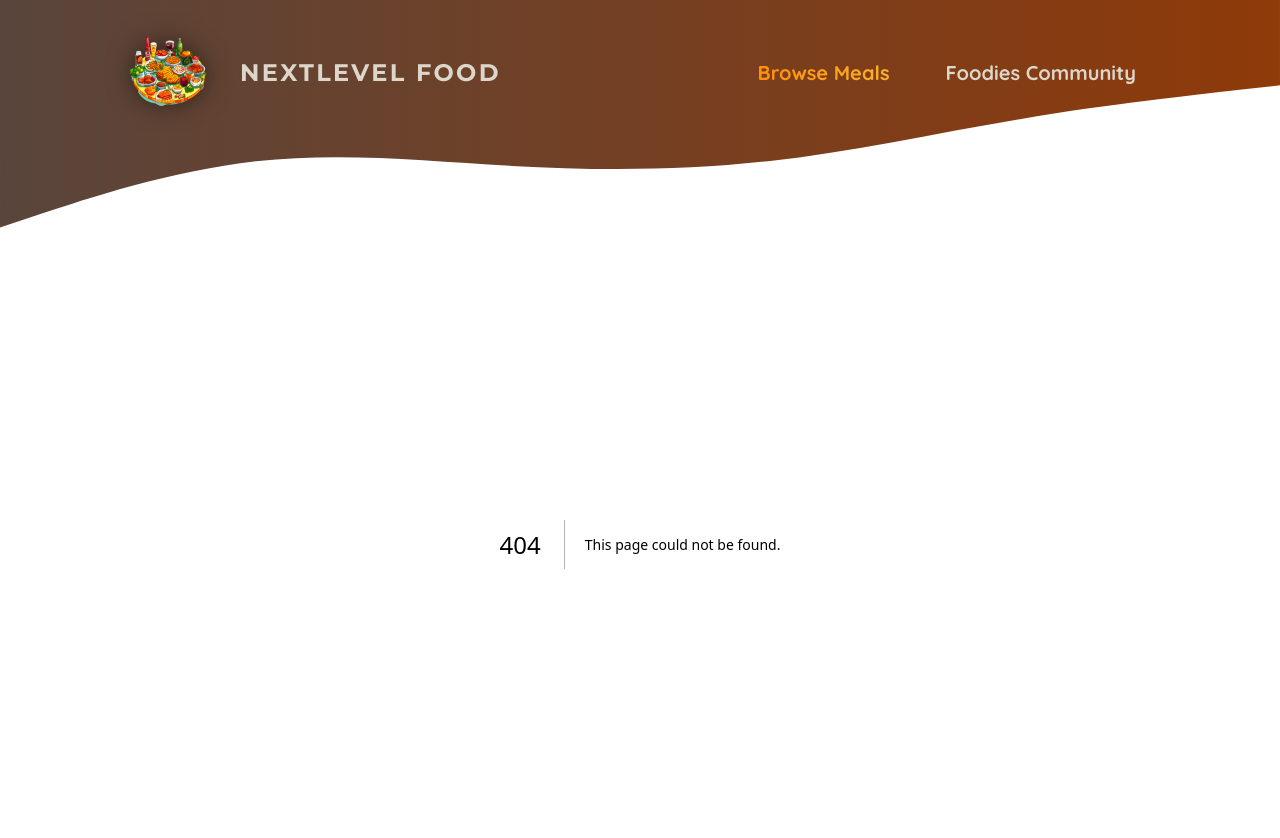
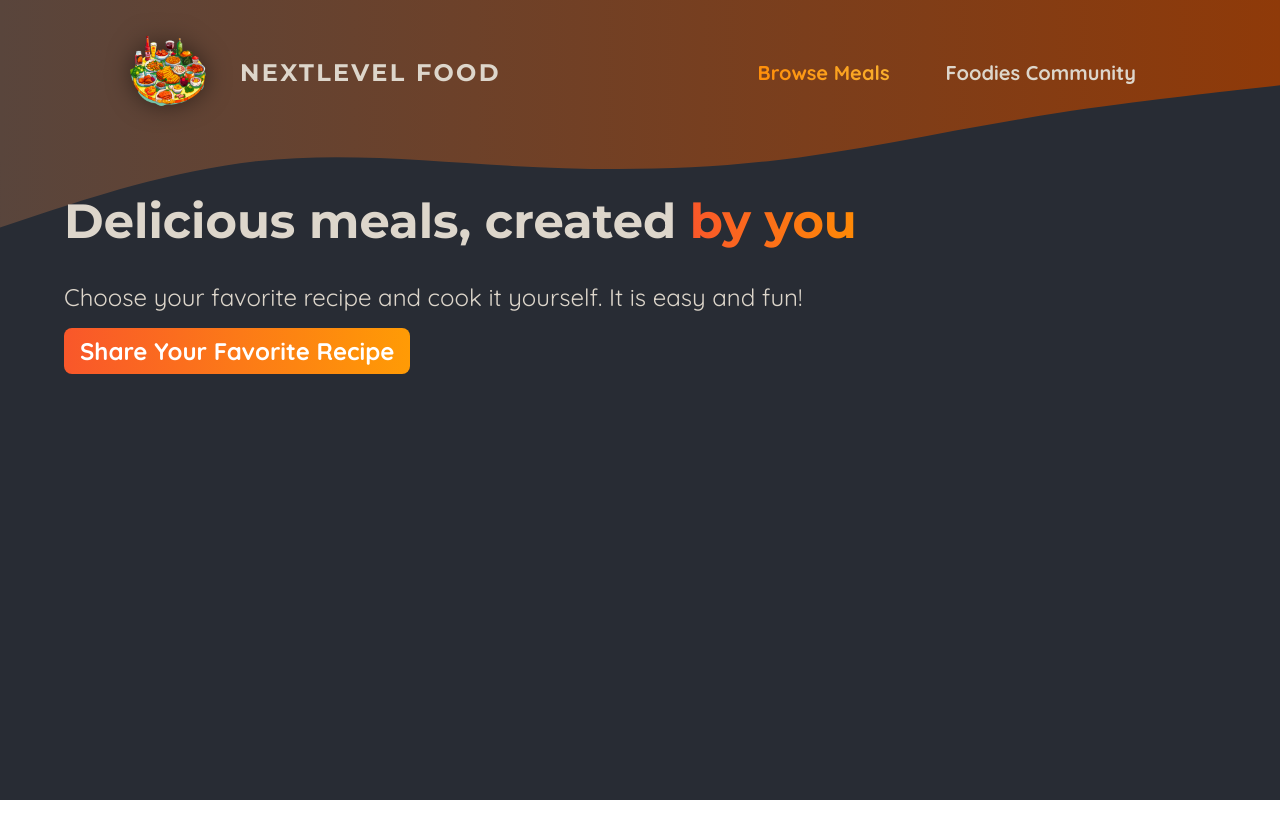
Before and after one commit to VentsislavKostadinov/next-level-food, a Next.js app: page /meals in a window 1280 px wide. Before the commit this address had no page. Shown: the top 838 px of the page. After the commit the page ends 800 px from the top, so only its background shows below. Built offline with nearby package versions, Linux system fonts and the light colour scheme.

Commit message:
Implement Meal Components

```diff
--- /dev/null
+++ b/app/components/meals/meal-item.module.scss
@@ -0,0 +1,75 @@
+.meal {
+    display: flex;
+    flex-direction: column;
+    justify-content: space-between;
+    height: 100%;
+    border-radius: 4px;
+    box-shadow: 0 0 12px rgba(0, 0, 0, 0.3);
+    overflow: hidden;
+    transition: all 0.3s ease-in-out;
+    color: #ddd6cb;
+    background: linear-gradient(90deg, #2c1e19, #25200f);
+
+    h2,
+    p {
+        margin: 0;
+    }
+
+    .headerText {
+        padding: 0.5rem 1rem 0 1rem;
+
+        h2 {
+            margin: 0;
+            font-size: 1.5rem;
+            font-family: 'Montserrat', sans-serif;
+        }
+
+        p {
+            font-size: 0.75rem;
+            color: #cfa69b;
+            font-style: italic;
+        }
+    }
+
+    .image {
+        position: relative;
+        height: 15rem;
+    }
+
+    img {
+        object-fit: cover;
+    }
+
+    .content {
+        display: flex;
+        flex-direction: column;
+        justify-content: space-between;
+        height: 100%;
+
+        .summary {
+            padding: 1rem 1rem 0 1rem;
+        }
+
+        .actions {
+            padding: 1rem;
+            text-align: right;
+
+            a {
+                display: inline-block;
+                margin-top: 1rem;
+                padding: 0.5rem 1rem;
+                border-radius: 0.5rem;
+                background: linear-gradient(90deg, #f9572a, #ff9b05);
+                color: #ffffff;
+                font-weight: bold;
+                text-decoration: none;
+
+                &:hover,
+                &:active {
+                    background: linear-gradient(90deg, #fd4715, #f9b241);
+                    box-shadow: 0 0 12px rgba(242, 100, 18, 0.8);
+                }
+            }
+        }
+    }
+}
--- /dev/null
+++ b/app/components/meals/meal-item.tsx
@@ -0,0 +1,32 @@
+import Link from 'next/link'
+import Image from 'next/image'
+import { MealItemProps } from '../../model/meal-item'
+import classes from './meal-item.module.scss'
+
+export default function MealItem({
+    title,
+    slug,
+    image,
+    summary,
+    creator,
+}: MealItemProps) {
+    return (
+        <article className={classes.meal}>
+            <header>
+                <div className={classes.image}>
+                    <Image src={image} alt={title} fill />
+                </div>
+                <div className={classes.headerText}>
+                    <h2>{title}</h2>
+                    <p>by {creator}</p>
+                </div>
+            </header>
+            <div className={classes.content}>
+                <p className={classes.summary}>{summary}</p>
+                <div className={classes.actions}>
+                    <Link href={`/meals/${slug}`}>View Details</Link>
+                </div>
+            </div>
+        </article>
+    )
+}
--- /dev/null
+++ b/app/components/meals/meals-grid.module.scss
@@ -0,0 +1,10 @@
+.meals {
+    width: 90%;
+    max-width: 90rem;
+    display: grid;
+    grid-template-columns: repeat(auto-fill, minmax(20rem, 1fr));
+    grid-gap: 5rem;
+    margin: 2rem auto;
+    list-style: none;
+    padding: 0;
+}
--- /dev/null
+++ b/app/components/meals/meals-grid.tsx
@@ -0,0 +1,15 @@
+import MealItem from './meal-item'
+import classes from './meals-grid.module.scss'
+import { MealsGridProps } from '../../model/meals-grid'
+// later will create the meals model array
+export default function MealsGrid({ meals }: any) {
+    return (
+        <ul className={classes.meals}>
+            {meals.map((meal: any) => (
+                <li key={meal.id}>
+                    <MealItem {...meal} />
+                </li>
+            ))}
+        </ul>
+    )
+}
--- /dev/null
+++ b/app/meals/[mealSlug]/page.tsx
@@ -0,0 +1,3 @@
+export default function MealDetailsPage() {
+    return <h1>Meal Details</h1>
+}
--- /dev/null
+++ b/app/meals/page.module.scss
@@ -0,0 +1,33 @@
+.header {
+    gap: 3rem;
+    margin: 3rem auto 5rem auto;
+    width: 90%;
+    max-width: 75rem;
+    color: #ddd6cb;
+    font-size: 1.5rem;
+
+    h1 {
+        font-family: 'Montserrat', sans-serif;
+
+        .highlight {
+            background: linear-gradient(90deg, #f9572a, #ff8a05);
+            background-clip: text;
+            -webkit-background-clip: text;
+            -webkit-text-fill-color: transparent;
+        }
+    }
+    p {
+        margin: 0;
+    }
+
+    .cta a {
+        display: inline-block;
+        margin-top: 1rem;
+        padding: 0.5rem 1rem;
+        border-radius: 0.5rem;
+        background: linear-gradient(90deg, #f9572a, #ff9b05);
+        color: #ffffff;
+        font-weight: bold;
+        text-decoration: none;
+    }
+}
--- /dev/null
+++ b/app/meals/page.tsx
@@ -0,0 +1,27 @@
+import Link from 'next/link'
+
+import classes from './page.module.scss'
+import MealsGrid from '../components/meals/meals-grid'
+
+export default function MealsPage() {
+    return (
+        <>
+            <header className={classes.header}>
+                <h1>
+                    Delicious meals, created{' '}
+                    <span className={classes.highlight}>by you</span>
+                </h1>
+                <p>
+                    Choose your favorite recipe and cook it yourself. It is easy
+                    and fun!
+                </p>
+                <p className={classes.cta}>
+                    <Link href="/meals/share">Share Your Favorite Recipe</Link>
+                </p>
+            </header>
+            <main className={classes.main}>
+                <MealsGrid meals={[]} />
+            </main>
+        </>
+    )
+}
--- /dev/null
+++ b/app/meals/share/page.tsx
@@ -0,0 +1,3 @@
+export default function ShareMealPage() {
+    return <h1>Share Meal</h1>
+}
--- /dev/null
+++ b/app/model/meal-item.ts
@@ -0,0 +1,7 @@
+export type MealItemProps = {
+    title: string
+    slug: string
+    image: string
+    summary: string
+    creator: string
+}
--- /dev/null
+++ b/app/model/meals-grid.ts
@@ -0,0 +1,5 @@
+import { MealItemProps } from './meal-item'
+
+export type MealsGridProps = {
+    meals: []
+}
```
